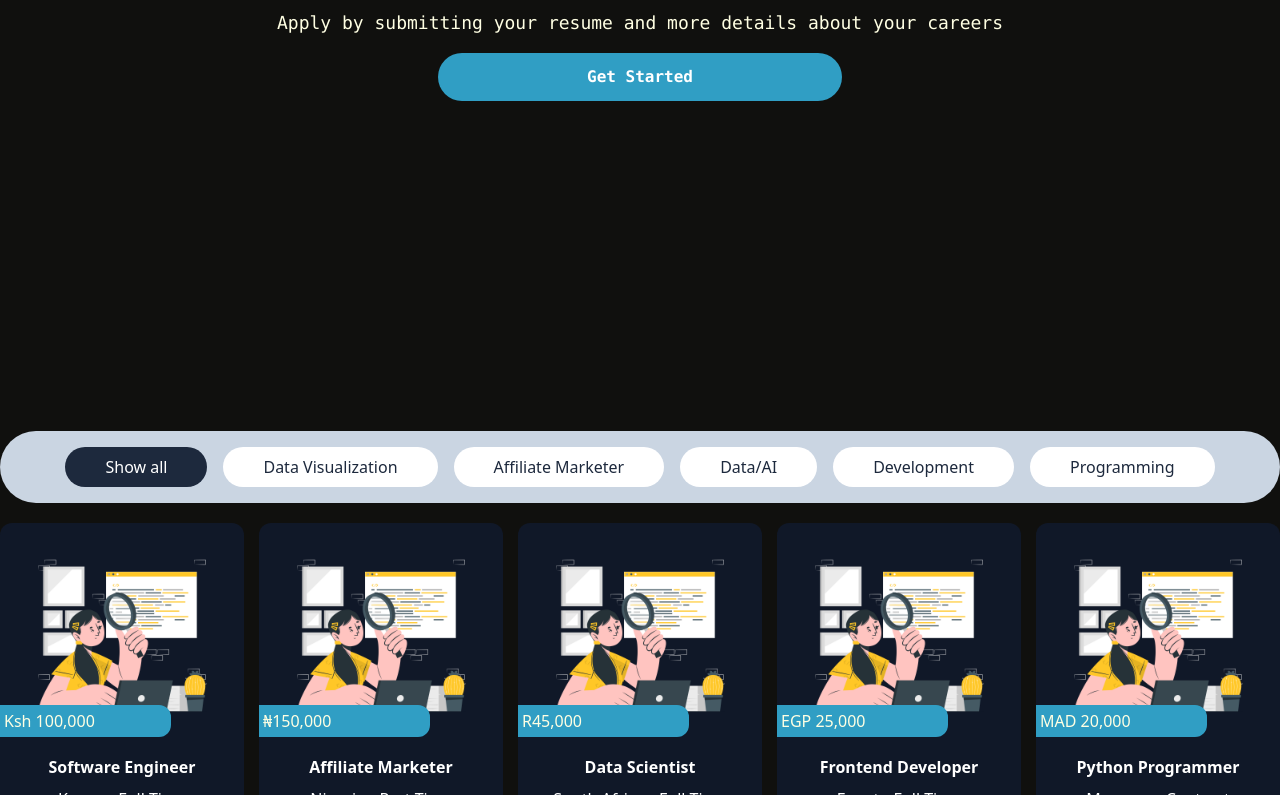
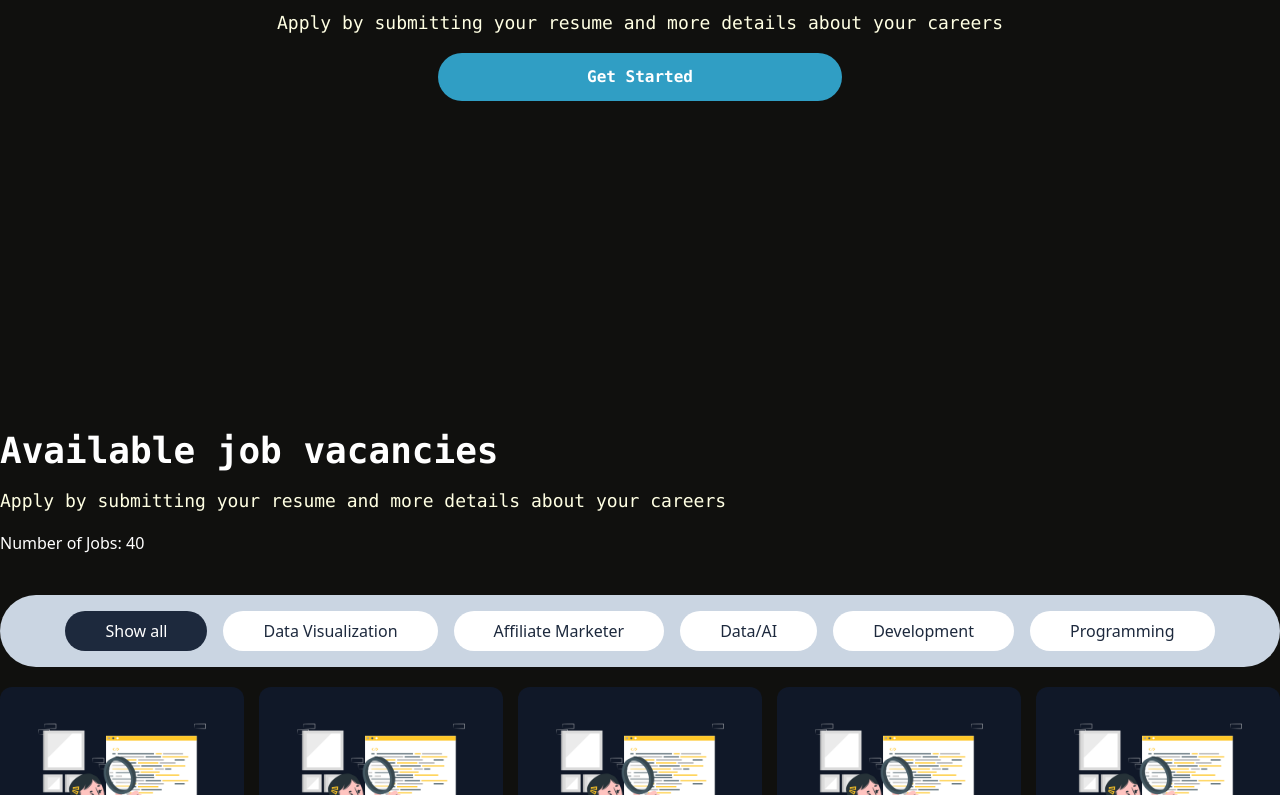
Before and after one commit to tchasinga/jobposter, a Next.js app: page / in a window 1280 px wide. Shown: the part 449-1244 px from the top of the page. Built offline with nearby package versions, Linux system fonts and the light colour scheme.

Commit message:
feat: add job vacancies header and job count display to Jobs component

```diff
--- a/app/Pages/Jobs.jsx
+++ b/app/Pages/Jobs.jsx
@@ -28,6 +28,16 @@ export default function Jobs() {
 
   return (
     <div className='max-w-screen-2xl mx-auto w-full py-20'>
+
+    <div className="pb-10">
+            <div className='leading-0'>
+            <h1 className='text-4xl font-bold text-white font-mono'>Available job vacancies</h1>
+            <p className='text-lg font-mono py-4'>Apply by submitting your resume and more details about your careers</p>
+
+            </div>
+            <p className="text-white">Number of Jobs: {filteredJobs.length}</p>
+    </div>
+
       {/* Filter buttons */}
       <div className='bg-slate-300 flex gap-4 flex-wrap justify-center items-center py-4 rounded-full'>
         <button
```
